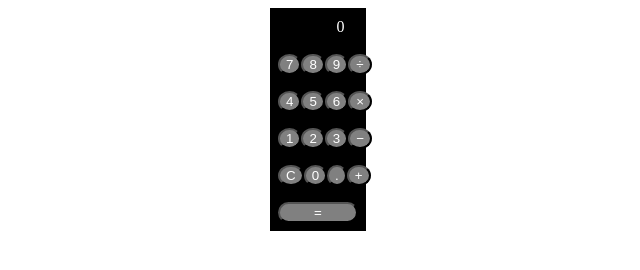
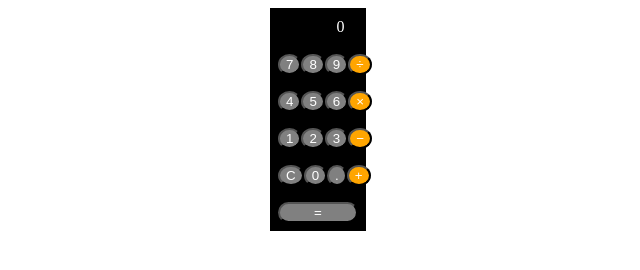
Before and after one commit to jramir11/CalculadoraCon4Funciones, a plain HTML site: page Index.html in a window 1280 px wide. Shown: the whole page, without its empty margins (322-962 px from the left). Drawn offline with Linux system fonts and the light colour scheme.

Commit message:
se agrega botones en color naranjo

```diff
--- a/estiloCalculadora.css
+++ b/estiloCalculadora.css
@@ -37,5 +37,7 @@ button {
     color: white;
     white-space: nowrap;
     overflow: hidden;
-
 }
+.operator {
+    background-color: orange;
+}
```
